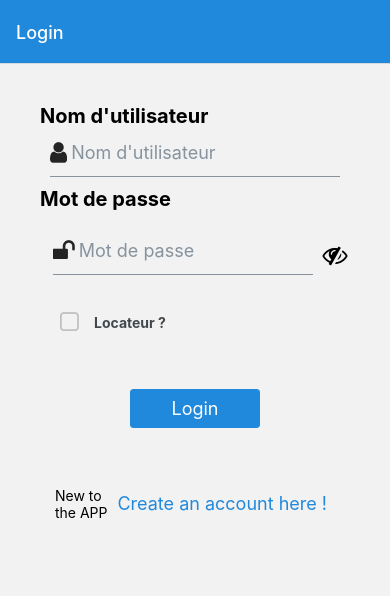
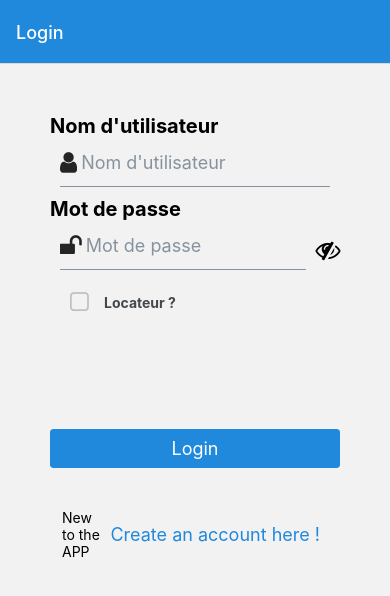
Before and after one commit to noureddineait/React-Native, a React Native app: screen /Profil in a window 390 px wide. Shown: the top 596 px of the page. Built offline with nearby package versions, Linux system fonts and the light colour scheme; no server answers.

Commit message:
DropDown pour les villes et quelques modifs du styles

```diff
--- a/app.json
+++ b/app.json
@@ -1,4 +1,4 @@
 {
   "name": "firstApp",
-  "displayName": "firstApp"
+  "displayName": "Airbnb Clone"
 }
--- a/package.json
+++ b/package.json
@@ -23,6 +23,7 @@
     "react-native-elements": "^3.4.2",
     "react-native-safe-area-context": "^3.3.2",
     "react-native-screens": "^3.10.1",
+    "react-native-select-dropdown": "^1.5.0",
     "react-native-vector-icons": "^9.0.0",
     "react-redux": "^7.2.6",
     "redux": "^4.1.2",
--- a/src/components/Locataire/EditProfilLocataire.js
+++ b/src/components/Locataire/EditProfilLocataire.js
@@ -2,7 +2,7 @@ import { View, Text, StyleSheet, SafeAreaView, ScrollView, Alert } from 'react-n
 import React, { useState } from 'react';
 import Icon from 'react-native-vector-icons/FontAwesome';
 
-import { Card, ThemeContext, Button, Input, Overlay, Avatar } from 'react-native-elements';
+import { Card, ThemeContext, Button, Input, Overlay, Avatar, ButtonGroup } from 'react-native-elements';
 import { connect } from 'react-redux';
 import { updateTenant } from '../../actions/TenantAction';
 const EditProfilLocataire = props => {
@@ -14,7 +14,7 @@ const EditProfilLocataire = props => {
     const [username, setusername] = useState(props.tenant.username);
     const [password, setpassword] = useState(props.tenant.password);
     let _index;
-    if(props.landlord.gender==="M"){
+    if(props.tenant.gender==="M"){
         _index=0;
     }else(_index=1)
     const [index, setindex] = useState(_index);
--- a/src/components/Locataire/ProfilLocataire.js
+++ b/src/components/Locataire/ProfilLocataire.js
@@ -19,51 +19,57 @@ const ProfilLocataire = props => {
 
             <SafeAreaView style={styles.container}>
             <ScrollView>
-            <View style={styles.userInfoSection}>
-                    <View style={{ flexDirection: 'row', marginTop: 15 }}>
+
+                    <View style={{ flexDirection: 'row', marginTop: 15, marginHorizontal: 20, }}>
                         <View style={{ flexDirection: 'row', marginTop: 15, marginLeft: 20, marginRight: 20, borderRadius: 40, overflow: 'hidden', }}>
                             <Avatar
                                 source={{
                                     uri: 'https://static.wikia.nocookie.net/valorant/images/7/74/Sage_icon.png/revision/latest/scale-to-width-down/250?cb=20201128234057',
                                 }}
-                                size={80}
+                                size={100}
                             />
                         </View>
                         <View style={{ marginLeft: 20, alignItems: 'center', justifyContent: 'center', }}>
                             <Text style={[styles.title, {
                                 marginTop: 15,
                                 marginBottom: 5,
+                                fontSize: 30,
+
                             }]}>{props.tenant.username}</Text>
                             <Text style={styles.caption}>{props.tenant.mail_address}</Text>
                         </View>
 
                     </View>
-                </View>
+
                 <View style={styles.infoBoxWrapper}>
                     <View style={[styles.infoBox, {
                         borderRightColor: '#dddddd',
-                        borderRightWidth: 1
+                        borderRightWidth: 1,
+                        marginTop: 7,
                     }]}>
+                        <Text style={{fontSize: 18,}}>Balance</Text>
+                        <View style={styles.row}>
                         <Text style={[styles.title, {
-                                marginBottom: 5,
+                                marginRight: 20,
                             }]}>{props.tenant.balance} $</Text>
-                        <Text>Balance</Text>
+
                         <Button title="+"
                         buttonStyle={{
-                            marginTop:10,
+                            marginTop:3,
 
                             borderRadius: 6,
                             borderWidth: 1,
-                            height:40,
+                            height:30,
                             width:30,
                             padding:1
 
                             }}
                             onPress={balanceUpdateHandler}
                             ></Button>
+                            </View>
                     </View>
                 </View>
-                <View >
+                <View style={styles.corps}>
 
                 <Text style={[styles.title, {
                                 marginTop: 15,
@@ -124,24 +130,36 @@ const styles = StyleSheet.create({
         fontWeight: 'bold',
     },
     caption: {
-        fontSize: 14,
-        lineHeight: 14,
+        fontSize: 20,
+        lineHeight: 20,
         fontWeight: '500',
     },
+    row: {
+        flex: 1,
+        flexDirection: "row",
+        marginTop: 7,
+
+    },
     infoBoxWrapper: {
+
+        alignItems: 'center',
         borderBottomColor: '#dddddd',
         borderBottomWidth: 1,
         borderTopColor: '#dddddd',
         borderTopWidth: 1,
         flexDirection: 'row',
-        height: 150,
+        height: 90,
         marginTop:15,
         marginBottom:15,
       },
       infoBox: {
+
         width: '100%',
         alignItems: 'center',
         justifyContent: 'center',
+      },
+      corps: {
+        marginHorizontal: 40,
       },
 })
 
--- a/src/components/Locateur/AddAnnonce.js
+++ b/src/components/Locateur/AddAnnonce.js
@@ -1,5 +1,5 @@
 import { View, Text, StyleSheet, TextInput, ScrollView, SafeAreaView, Alert } from 'react-native';
-import React, { useState } from 'react';
+import React, { useState, useEffect } from 'react';
 import Icon from 'react-native-vector-icons/FontAwesome';
 import { Card, ThemeContext, Button, Input, Overlay, CheckBox } from 'react-native-elements';
 import { addRoom } from '../../actions/RoomsAction';
@@ -7,7 +7,9 @@ import { getRoomsPerLandlord } from '../../actions/RoomsPerLandlordAction';
 import { connect } from 'react-redux';
 import { addTenant } from '../actions/TenantsAction';
 import { LogBox } from 'react-native';
-
+import { getTowns } from '../../actions/TownsAction';
+// import FontAwesome from "react-native-vector-icons/FontAwesome";
+import SelectDropdown from "react-native-select-dropdown";
 
 LogBox.ignoreLogs([
   'Non-serializable values were found in the navigation state',
@@ -15,12 +17,22 @@ LogBox.ignoreLogs([
 
 const AddAnnonce = (props) => {
 
+    useEffect(() => {
+    props.getTowns();
 
+  }, []);
 
     const [town, setTown] = useState('');
     const [landlordId, setLandlordId] = useState('');
     const [capacity, setCapacity] = useState('');
     const [price, setPrice] = useState('');
+
+    const villes = [];
+    props.towns.map((town) => {
+        return (
+          villes.push(town.name)
+        )
+      })
 
     const add = () => {
 
@@ -37,12 +49,52 @@ const AddAnnonce = (props) => {
     return (
         <SafeAreaView style={styles.view}>
 
+
+
+
             <ScrollView style={styles.container}>
+            <View style={styles.dropDown}>
+            <SelectDropdown
+            data={villes}
+            // defaultValueByIndex={1}
+            // defaultValue={'Egypt'}
+            onSelect={(selectedItem, index) => {
+              console.log(selectedItem, index);
+              setTown(villes[index]);
+            //   Alert.alert(
+            //     'Error',
+            //     town,
+            // )
+            }}
+            defaultButtonText={"Choisir une ville"}
+            buttonTextAfterSelection={(selectedItem, index) => {
+              return selectedItem;
+            }}
+            rowTextForSelection={(item, index) => {
+              return item;
+            }}
+            buttonStyle={styles.dropdown1BtnStyle}
+            buttonTextStyle={styles.dropdown1BtnTxtStyle}
+            renderDropdownIcon={(isOpened) => {
+              return (
+                <Icon
+                  name={isOpened ? "chevron-up" : "chevron-down"}
+                  color={"#517fa4"}
+                  size={18}
+                />
+              );
+            }}
+            dropdownIconPosition={"right"}
+            dropdownStyle={styles.dropdown1DropdownStyle}
+            rowStyle={styles.dropdown1RowStyle}
+            rowTextStyle={styles.dropdown1RowTxtStyle}
+          />
+          </View>
 
-                <Input leftIcon={{ type: 'font-awesome', name: 'map-marker', color: "#517fa4" }}
+                {/* <Input leftIcon={{ type: 'font-awesome', name: 'map-marker', color: "#517fa4" }}
                     password placeholder="Ville"
                     leftIconContainerStyle= {{marginRight: 15, marginLeft: 6,}}
-                    onChangeText={text => setTown(text)}></Input>
+                    onChangeText={text => setTown(text)}></Input> */}
 
 
                 <Input leftIcon={{ type: 'font-awesome', name: 'users', color: "#517fa4" }}
@@ -119,17 +171,43 @@ const styles = StyleSheet.create({
         fontSize: 20,
         fontWeight: "bold"
     },
+    dropDown: {
+        flex: 1,
+        flexDirection: "row",
+        justifyContent: "space-between",
+        alignItems: "center",
+        marginHorizontal: 10,
+        marginVertical: 10,
+    },
+
+    dropdown1BtnStyle: {
+        width: "100%",
+        height: 45,
+        backgroundColor: "#E8EAED",
+        borderRadius: 8,
+        borderWidth: 1,
+        borderColor: "#a5aeb8",
+      },
+      dropdown1BtnTxtStyle: { color: "#8a97a1", textAlign: "left" },
+      dropdown1DropdownStyle: { backgroundColor: "#EFEFEF" },
+      dropdown1RowStyle: {
+        backgroundColor: "#EFEFEF",
+        borderBottomColor: "#C5C5C5",
+      },
+      dropdown1RowTxtStyle: { color: "#444", textAlign: "left" },
 
 });
 const mapStateToProps = state => {
     return {
         rooms: state.rooms,
         landlord: state.landlord,
+        towns: state.towns
 
     };
 };
 const mapDispatchToProps = {
     addRoom: addRoom,
     getRoomsPerLandlord: getRoomsPerLandlord,
+    getTowns: getTowns,
 };
 export default connect(mapStateToProps, mapDispatchToProps)(AddAnnonce);
--- a/src/components/Locateur/EditAnnonce.js
+++ b/src/components/Locateur/EditAnnonce.js
@@ -1,11 +1,13 @@
 import { View, Text, StyleSheet, TextInput, ScrollView, SafeAreaView, Alert } from 'react-native';
-import React, { useState } from 'react';
+import React, { useState, useEffect } from 'react';
 import Icon from 'react-native-vector-icons/FontAwesome';
 import { Card, ThemeContext, Button, Input, Overlay, CheckBox } from 'react-native-elements';
 import { addRoom, updateRoom } from '../../actions/RoomsAction';
 import { getRoomsPerLandlord } from '../../actions/RoomsPerLandlordAction';
 import { connect } from 'react-redux';
 import { LogBox } from 'react-native';
+import SelectDropdown from "react-native-select-dropdown";
+import { getTowns } from '../../actions/TownsAction';
 
 
 LogBox.ignoreLogs([
@@ -14,12 +16,22 @@ LogBox.ignoreLogs([
 
 const EditAnnonce = (props) => {
 
+    useEffect(() => {
+        props.getTowns();
 
+      }, []);
 
     const [town, setTown] = useState('');
     const [landlordId, setLandlordId] = useState('');
     const [capacity, setCapacity] = useState('');
     const [price, setPrice] = useState('');
+
+    const villes = [];
+    props.towns.map((town) => {
+        return (
+          villes.push(town.name)
+        )
+      })
 
     const update = () => {
 
@@ -38,10 +50,39 @@ const EditAnnonce = (props) => {
 
             <ScrollView style={styles.container}>
 
-            <Input leftIcon={{ type: 'font-awesome', name: 'map-marker', color: "#517fa4" }}
-                    password placeholder="Nouvelle Ville"
-                    leftIconContainerStyle= {{marginRight: 15, marginLeft: 6,}}
-                    onChangeText={text => setTown(text)}></Input>
+            <View style={styles.dropDown}>
+            <SelectDropdown
+            data={villes}
+
+            onSelect={(selectedItem, index) => {
+              console.log(selectedItem, index);
+              setTown(villes[index]);
+
+            }}
+            defaultButtonText={"Choisir une ville"}
+            buttonTextAfterSelection={(selectedItem, index) => {
+              return selectedItem;
+            }}
+            rowTextForSelection={(item, index) => {
+              return item;
+            }}
+            buttonStyle={styles.dropdown1BtnStyle}
+            buttonTextStyle={styles.dropdown1BtnTxtStyle}
+            renderDropdownIcon={(isOpened) => {
+              return (
+                <Icon
+                  name={isOpened ? "chevron-up" : "chevron-down"}
+                  color={"#517fa4"}
+                  size={18}
+                />
+              );
+            }}
+            dropdownIconPosition={"right"}
+            dropdownStyle={styles.dropdown1DropdownStyle}
+            rowStyle={styles.dropdown1RowStyle}
+            rowTextStyle={styles.dropdown1RowTxtStyle}
+          />
+          </View>
 
 
                 <Input leftIcon={{ type: 'font-awesome', name: 'users', color: "#517fa4" }}
@@ -119,16 +160,43 @@ const styles = StyleSheet.create({
         fontWeight: "bold"
     },
 
+    dropDown: {
+        flex: 1,
+        flexDirection: "row",
+        justifyContent: "space-between",
+        alignItems: "center",
+        marginHorizontal: 10,
+        marginVertical: 10,
+    },
+
+    dropdown1BtnStyle: {
+        width: "100%",
+        height: 45,
+        backgroundColor: "#E8EAED",
+        borderRadius: 8,
+        borderWidth: 1,
+        borderColor: "#a5aeb8",
+      },
+      dropdown1BtnTxtStyle: { color: "#8a97a1", textAlign: "left" },
+      dropdown1DropdownStyle: { backgroundColor: "#EFEFEF" },
+      dropdown1RowStyle: {
+        backgroundColor: "#EFEFEF",
+        borderBottomColor: "#C5C5C5",
+      },
+      dropdown1RowTxtStyle: { color: "#444", textAlign: "left" },
+
 });
 const mapStateToProps = state => {
     return {
         rooms: state.rooms,
         landlord: state.landlord,
+        towns: state.towns,
 
     };
 };
 const mapDispatchToProps = {
     updateRoom: updateRoom,
     getRoomsPerLandlord: getRoomsPerLandlord,
+    getTowns: getTowns,
 };
 export default connect(mapStateToProps, mapDispatchToProps)(EditAnnonce);
--- a/src/components/Locateur/ProfilLocateur.js
+++ b/src/components/Locateur/ProfilLocateur.js
@@ -18,8 +18,8 @@ const ProfilLocateur = props => {
 
             <SafeAreaView style={styles.container}>
 
-                <View style={styles.userInfoSection}>
-                    <View style={{ flexDirection: 'row', marginTop: 15 }}>
+
+                    <View style={{ flexDirection: 'row', marginTop: 15, marginHorizontal: 20, }}>
                         <View style={{ flexDirection: 'row', marginTop: 15, marginLeft: 20, marginRight: 20, borderRadius: 40, overflow: 'hidden', }}>
                             <Avatar
                                 source={{
@@ -32,26 +32,27 @@ const ProfilLocateur = props => {
                             <Text style={[styles.title, {
                                 marginTop: 15,
                                 marginBottom: 5,
+                                fontSize: 30,
                             }]}>{props.landlord.username}</Text>
                             <Text style={styles.caption}>{props.landlord.mail_address}</Text>
                         </View>
 
                     </View>
-                </View>
+
                 <View style={styles.infoBoxWrapper}>
                     <View style={[styles.infoBox, {
                         borderRightColor: '#dddddd',
                         borderRightWidth: 1
                     }]}>
                         <Text style={[styles.title, {
-                            marginTop: 15,
+
                             marginBottom: 5,
                         }]}>{props.landlord.benefits}</Text>
-                        <Text>Benefits</Text>
+                        <Text style={{fontSize: 18,}}>Benefits</Text>
                     </View>
                 </View>
                 <ScrollView>
-                    <View >
+                    <View style={styles.corps}>
                         <Text style={[styles.title, {
                             marginTop: 15,
 
@@ -116,8 +117,8 @@ const styles = StyleSheet.create({
         fontWeight: 'bold',
     },
     caption: {
-        fontSize: 14,
-        lineHeight: 14,
+        fontSize: 20,
+        lineHeight: 20,
         fontWeight: '500',
     },
     infoBoxWrapper: {
@@ -135,6 +136,9 @@ const styles = StyleSheet.create({
         alignItems: 'center',
         justifyContent: 'center',
     },
+    corps: {
+        marginHorizontal: 40,
+      },
 })
 
 const mapStateToProps = state => {
--- a/src/components/Login.js
+++ b/src/components/Login.js
@@ -8,7 +8,6 @@ import { connect } from 'react-redux';
 import { getTenants } from '../actions/TenantsAction';
 import { getTenant } from '../actions/TenantAction';
 import { getRoomsPerLandlord } from '../actions/RoomsPerLandlordAction';
-import { getRooms } from '../actions/RoomsAction';
 const Login = (props) => {
     useEffect(() => {
         props.getLandlords();
@@ -64,7 +63,6 @@ const Login = (props) => {
                     props.tenants.map(el => {
                         if (el.username === userName && el.password === password) {
                             props.getTenant(el.id);
-                            props.getRooms();
 
                         }
                     });
@@ -82,9 +80,10 @@ const Login = (props) => {
 
 
     return (
-        <View style={styles.view}>
-        <SafeAreaView >
-            <ScrollView>
+        <View >
+
+            <ScrollView >
+                <View style={styles.view}>
             <Text style={styles.titleText}>Nom d'utilisateur</Text>
             <Input leftIcon={{ type: 'font-awesome', name: 'user' }}
                 password placeholder="Nom d'utilisateur"
@@ -99,12 +98,14 @@ const Login = (props) => {
                 <Icon name={state.icon} size={25} onPress={() => handleOnChange()} />
             </View>
             <CheckBox
-                containerStyle={{ backgroundColor: 'transparent', borderWidth: 0, marginTop: 0, marginBottom: 25, }}
+                containerStyle={{ backgroundColor: 'transparent', borderWidth: 0, marginTop: 0, marginBottom: 25,  }}
                 title='Locateur ?'
+
                 checked={isChecked}
                 onPress={handleOnPress}
             />
-            </ScrollView>
+
+            <View style={styles.bottomView}>
             <View style={styles.btn}><Button
                 onPress={() =>
                     connection()}
@@ -122,29 +123,36 @@ const Login = (props) => {
                     type="clear"
                 />
             </View>
-        </SafeAreaView>
+            </View>
+            </View>
+            </ScrollView>
         </View>
     );
 
 };
 const styles = StyleSheet.create({
     view: {
-        margin: 20,
+        flex: 1,
+        margin: 30,
         padding: 20,
 
     },
+    bottomView: {
+        // alignSelf: "flex-end",
+        marginTop: 80,
+        flex: 1,
+
+    },
     searchSection: {
-        margin: 15,
+        marginHorizontal: 12,
         flexDirection: 'row',
         justifyContent: 'center',
         alignItems: 'center',
     },
     btn: {
         height: 80,
-        width: 150,
-        margin: 10,
-        marginLeft:80,
-        padding: 10,
+        width: "100%",
+
     },
     titleText: {
         fontSize: 20,
@@ -164,7 +172,5 @@ const mapDispatchToProps = {
     getTenants: getTenants,
     getTenant: getTenant,
     getRoomsPerLandlord: getRoomsPerLandlord,
-    getRooms:getRooms,
-
 };
 export default connect(mapStateToProps, mapDispatchToProps)(Login);
--- a/src/components/SignUp.js
+++ b/src/components/SignUp.js
@@ -138,7 +138,9 @@ const SignUp = (props) => {
                     checked={isChecked}
                     onPress={handleOnPress}
                 />
-                <View style={{ marginRight: 50, marginLeft: 50 }}>
+                </ScrollView>
+                <View >
+                <View >
                     <Button onPress={() => {
                         add()
                     }
@@ -147,14 +149,15 @@ const SignUp = (props) => {
                         title="Sign Up"
                     />
                 </View>
-                <View style={[styles.searchSection, { marginTop: 15 }]} >
+                <View style={[styles.searchSection, ]} >
                     <Text >Already have an account ?</Text>
                     <Button onPress={() =>
                         props.navigation.goBack()}
 
                         title="Login" type="clear"></Button>
                 </View>
-            </ScrollView>
+                </View>
+
         </SafeAreaView>
     );
 
@@ -168,6 +171,11 @@ const styles = StyleSheet.create({
         justifyContent: 'center', //Centered horizontally
         alignItems: 'center', //Centered vertically
         flex: 1
+    },
+    bottomView: {
+        flex: 1,
+        alignItems: 'center',
+        justifyContent: 'center',
     },
     searchSection: {
         marginLeft: 13,
```
Also changed, not shown: 2 other files (tests, documents, lock files or other folders).
